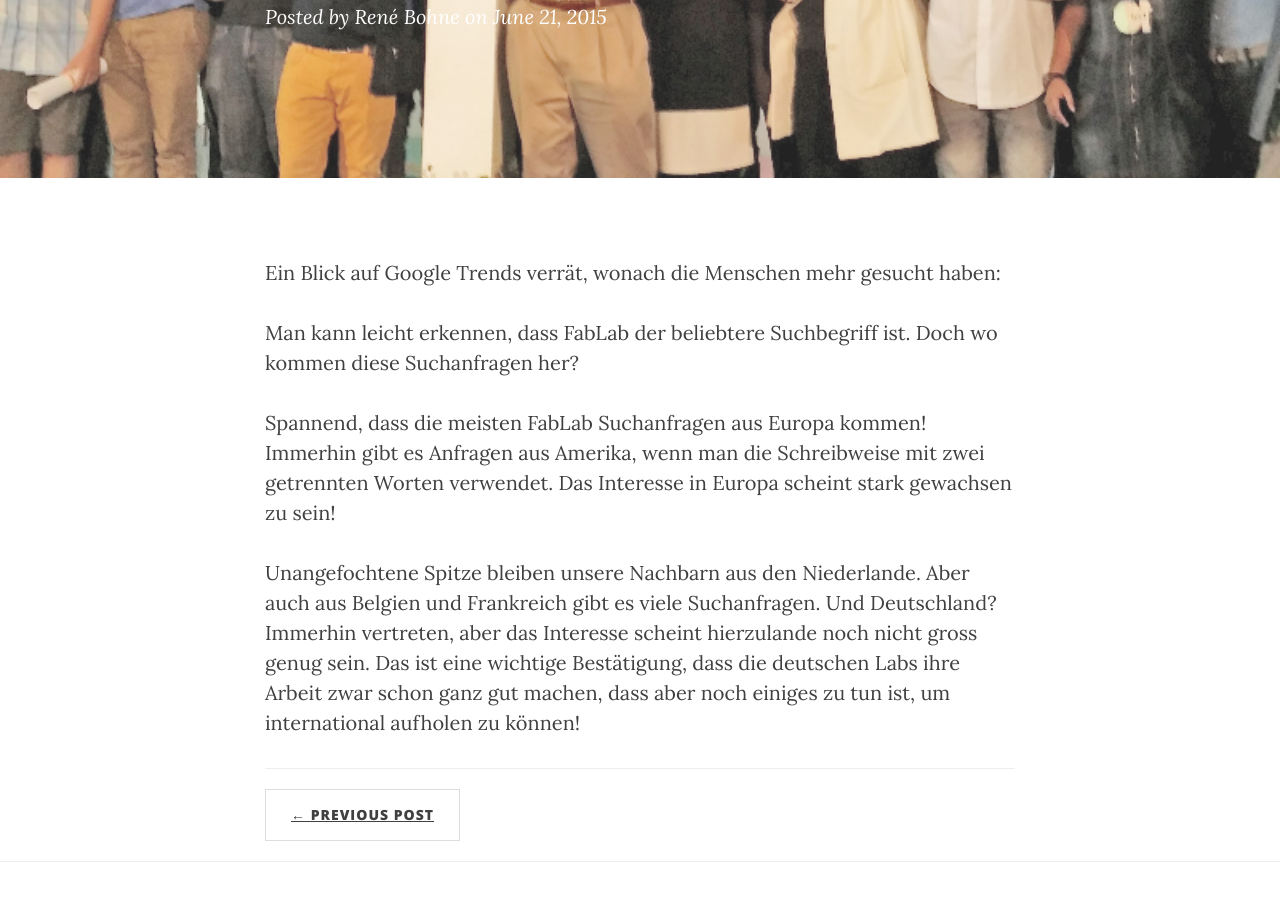
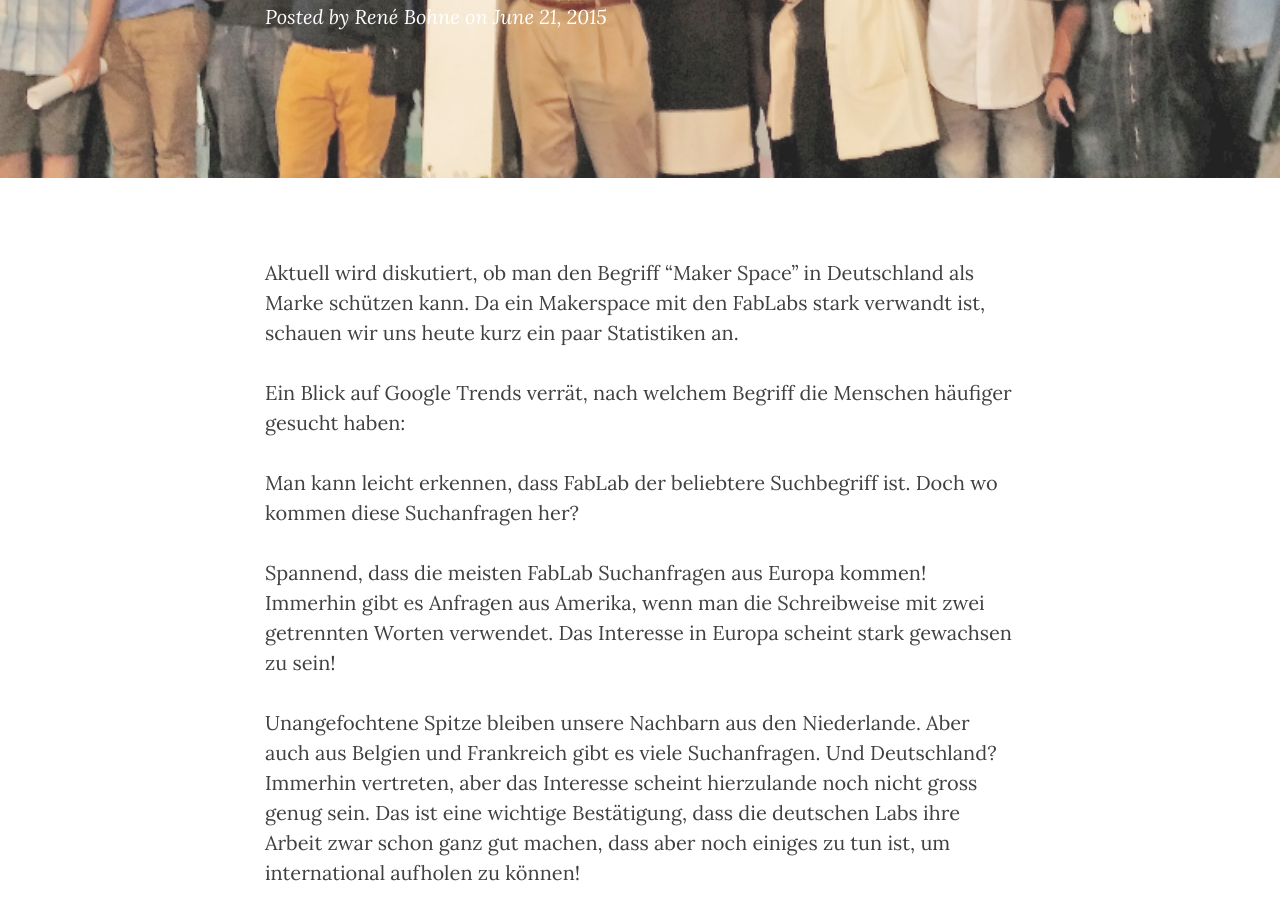
Before and after one commit to fabrikationslabor/fabrikationslabor.github.io, a Jekyll site: the page built from _posts/2015-06-21-Trends.md, in a window 1280 px wide and 900 px high, scrolled down 331 px. Built offline with Jekyll 4.4.1, drawn with Linux system fonts in a browser that asks for light colours; nearby versions of some CDN libraries; a script that is not in the unit is left out.

Commit message:
Update 2015-06-21-Trends.md

```diff
--- a/_posts/2015-06-21-Trends.md
+++ b/_posts/2015-06-21-Trends.md
@@ -6,7 +6,9 @@ date: 2015-06-21 13:37
 author: René Bohne
 header-img: "img/fab10.png"
 ---
-Ein Blick auf Google Trends verrät, wonach die Menschen mehr gesucht haben:
+Aktuell wird diskutiert, ob man den Begriff "Maker Space" in Deutschland als Marke schützen kann. Da ein Makerspace mit den FabLabs stark verwandt ist, schauen wir uns heute kurz ein paar Statistiken an.
+
+Ein Blick auf Google Trends verrät, nach welchem Begriff die Menschen häufiger gesucht haben:
 <script type="text/javascript" src="//www.google.com/trends/embed.js?hl=de&q=fablab,+hackerspace,+makerspace,+techshop,+fab+lab&cmpt=q&tz=Etc/GMT-2&tz=Etc/GMT-2&content=1&cid=TIMESERIES_GRAPH_0&export=5&w=500&h=330"></script>
 
 Man kann leicht erkennen, dass FabLab der beliebtere Suchbegriff ist. Doch wo kommen diese Suchanfragen her?
```
